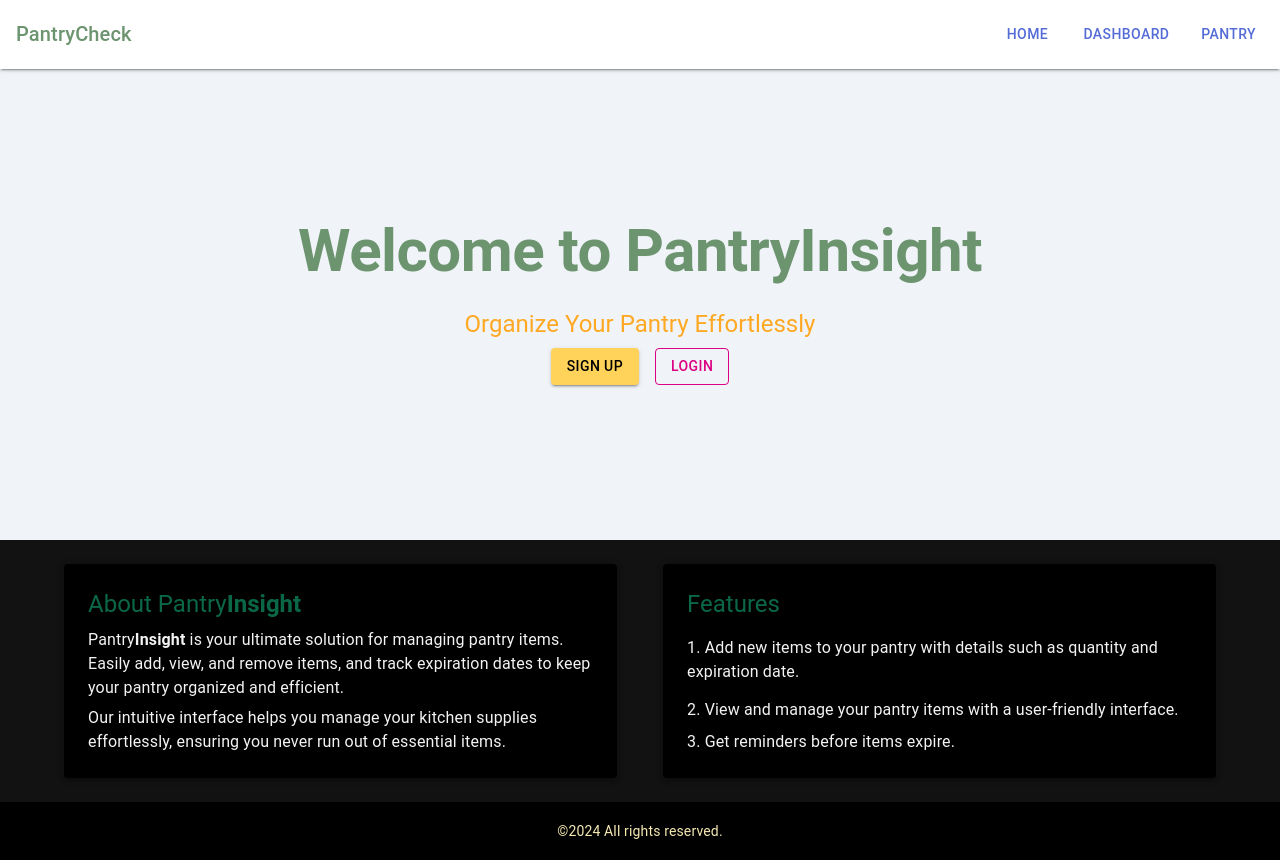
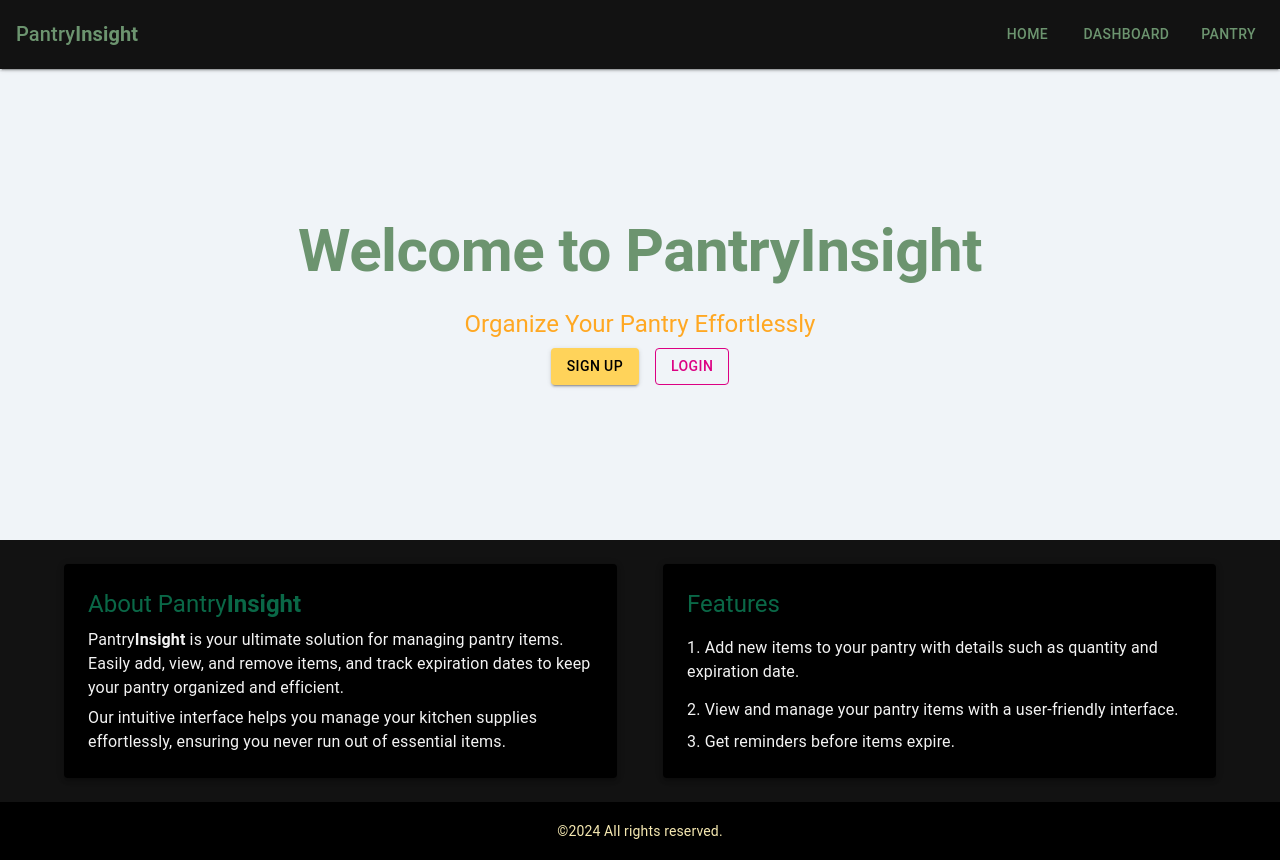
Before and after one commit to yashvisharma1204/PantryInsight, a Next.js app: page / in a window 1280 px wide. Built offline with nearby package versions, Linux system fonts and the light colour scheme.

Commit message:
Update Navbar.js

```diff
--- a/components/Navbar.js
+++ b/components/Navbar.js
@@ -1,37 +1,116 @@
-// components/Navbar.js
-import { Box, Typography, Button } from "@mui/material";
+import { useState } from "react";
+import { Box, Typography, Button, IconButton, Drawer, List, ListItem, ListItemText } from "@mui/material";
+import MenuIcon from "@mui/icons-material/Menu";
 import { Link } from "next/link";
+import { useMediaQuery } from "@mui/material";
 
-const Navbar = () => (
+const Navbar = () => {
+  const [drawerOpen, setDrawerOpen] = useState(false);
+  const isMobile = useMediaQuery('(max-width:600px)'); // Check if screen width is less than 600px
+
+  const toggleDrawer = (open) => (event) => {
+    if (event.type === 'keydown' && (event.key === 'Tab' || event.key === 'Shift')) {
+      return;
+    }
+    setDrawerOpen(open);
+  };
+
+  return (
+    <Box>
+      {isMobile ? (
+        <>
           <Box
             sx={{
               display: "flex",
               justifyContent: "space-between",
               alignItems: "center",
               padding: 2,
-      backgroundColor: "#fff",
+              backgroundColor: "#121212",
               boxShadow: 2,
               position: "fixed",
               width: "100%",
               top: 0,
               left: 0,
+              zIndex: 1201, // Ensure it's above other content
             }}
           >
             <Typography variant="h6" sx={{ color: "#6C946F" }}>
-      PantryCheck
+              Pantry<b>Insight</b>
+            </Typography>
+            <IconButton
+              edge="end"
+              color="inherit"
+              aria-label="menu"
+              onClick={toggleDrawer(true)}
+            >
+              <MenuIcon />
+            </IconButton>
+          </Box>
+
+          <Drawer
+            anchor='right'
+            open={drawerOpen}
+            onClose={toggleDrawer(false)}
+          >
+            <Box
+              sx={{
+                width: 250,
+                padding: 2,
+                display: 'flex',
+                flexDirection: 'column',
+              }}
+            >
+              <Typography variant="h6" sx={{ mb: 2, color: "#6C946F" }}>
+                Pantry<b>Insight</b>
+              </Typography>
+              <List>
+                <ListItem button component={Link} href="/" onClick={toggleDrawer(false)}>
+                  <ListItemText primary="Home" />
+                </ListItem>
+                <ListItem button component={Link} href="/dashboard" onClick={toggleDrawer(false)}>
+                  <ListItemText primary="Dashboard" />
+                </ListItem>
+                <ListItem button component={Link} href="/pantry" onClick={toggleDrawer(false)}>
+                  <ListItemText primary="Pantry" />
+                </ListItem>
+              </List>
+            </Box>
+          </Drawer>
+        </>
+      ) : (
+        <Box
+          sx={{
+            display: "flex",
+            justifyContent: "space-between",
+            alignItems: "center",
+            padding: 2,
+            backgroundColor: "#121212",
+            boxShadow: 2,
+            position: "fixed",
+            width: "100%",
+            top: 0,
+            left: 0,
+            zIndex: 1201, // Ensure it's above other content
+          }}
+        >
+          <Typography variant="h6" sx={{ color: "#6C946F" }}>
+            Pantry<b>Insight</b>
           </Typography>
           <Box>
-      <Button component={Link} href="/" sx={{ marginRight: 2 }}>
+            <Button component={Link} href="/" sx={{ marginRight: 2, color: "#6C946F" }}>
               Home
             </Button>
-      <Button component={Link} href="/dashboard" sx={{ marginRight: 2 }}>
+            <Button component={Link} href="/dashboard" sx={{ marginRight: 2, color: "#6C946F" }}>
               Dashboard
             </Button>
-      <Button component={Link} href="/pantry">
+            <Button component={Link} href="/pantry" sx={{ color: "#6C946F" }}>
               Pantry
             </Button>
           </Box>
         </Box>
+      )}
+    </Box>
   );
+};
 
 export default Navbar;
```
Lines whose indentation alone changed are shown as unchanged.
